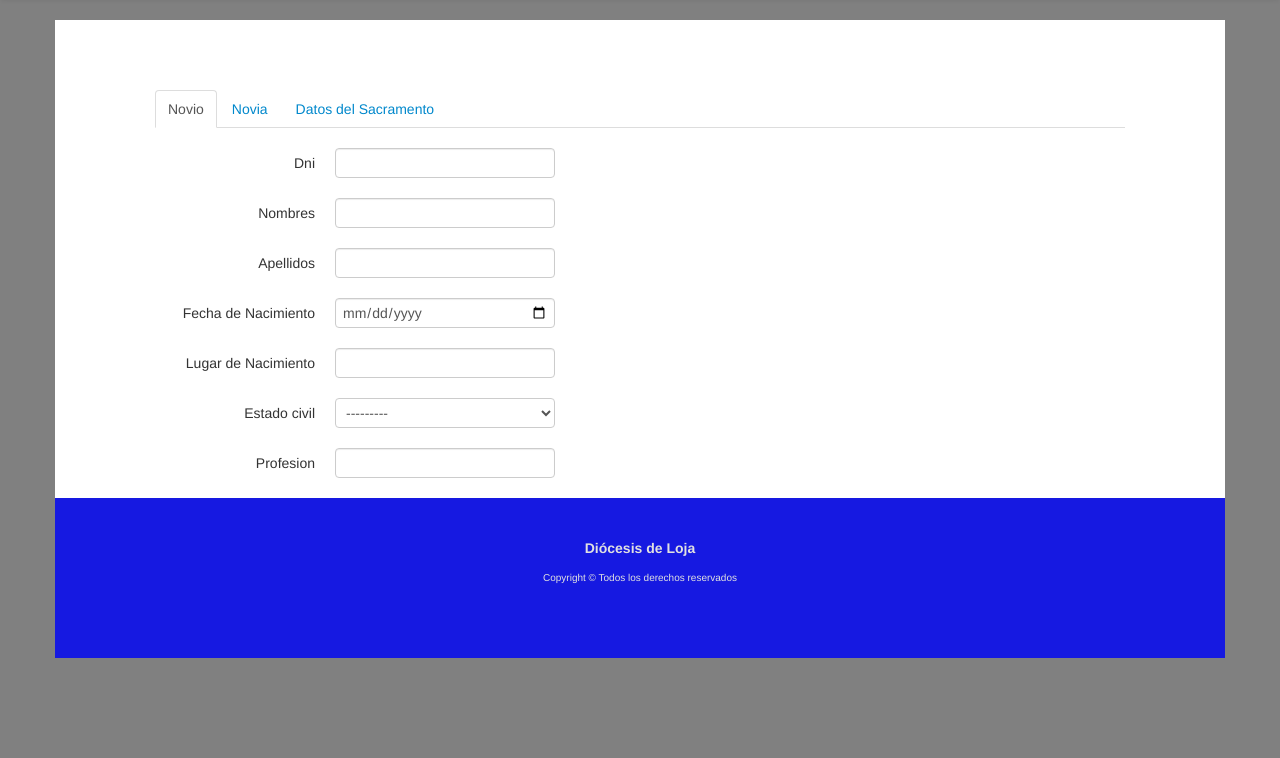
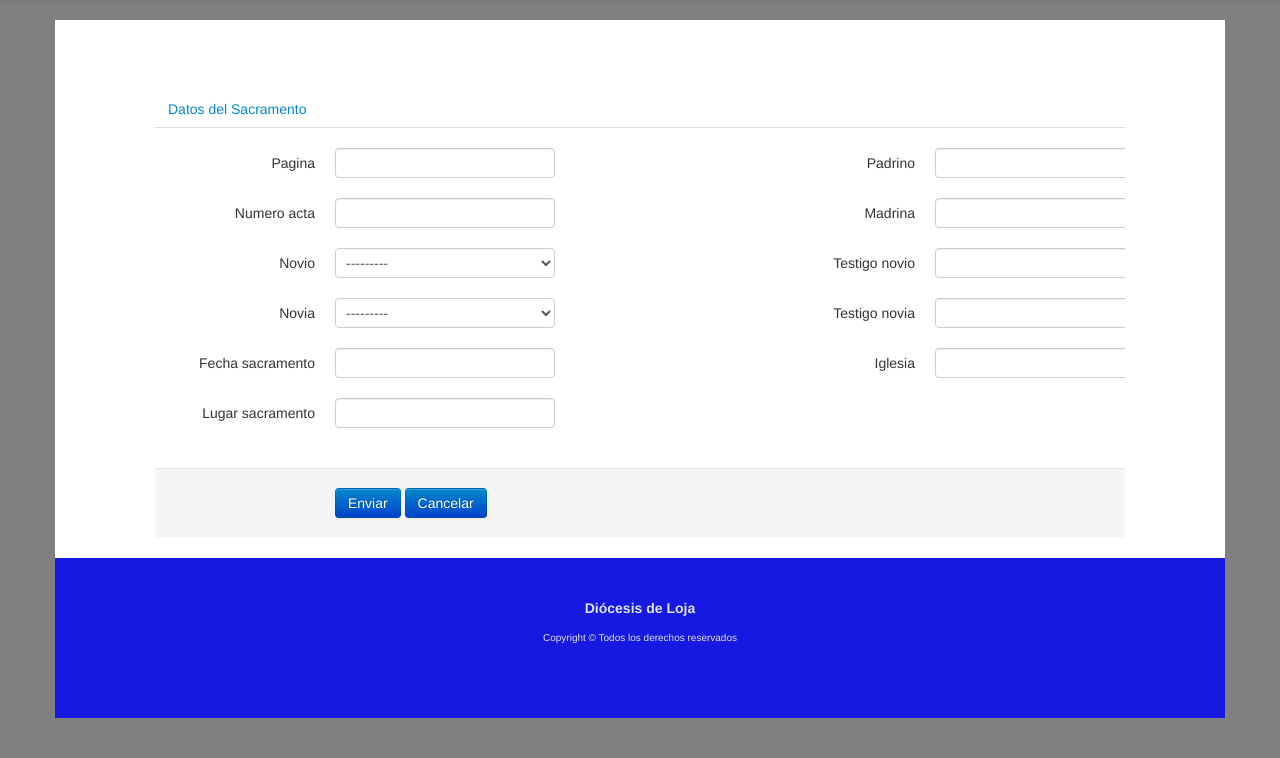
Before and after one commit to luchitoflores/ekklesia, a Django app: page /matrimonio/add/ in a window 1280 px wide. Shown: the part 42-800 px from the top of the page. Run offline with Django 3.2, Linux system fonts and the light colour scheme; data that the repository does not hold is empty; some libraries are stand-ins or nearby versions.

Commit message:
Matrimonio / Eucaristia

```diff
--- a/sacramentos/forms.py
+++ b/sacramentos/forms.py
@@ -44,6 +44,8 @@ class LibroForm(ModelForm):
 class MatrimonioForm(ModelForm):
 	class Meta():
 		model=Matrimonio
+		fields=('numero_acta','pagina','fecha_sacramento','lugar_sacramento','padrino','madrina',
+			'iglesia','novio','novia','testigo_novio','testigo_novia')
 
 class BautismoForm(ModelForm):
 	# bautizado=forms.CharField(widget=forms.TextInput())
@@ -55,7 +57,11 @@ class BautismoForm(ModelForm):
 class EucaristiaForm(ModelForm):
 	class Meta():
 		model=Eucaristia
+		fields=('numero_acta','pagina','feligres','fecha_sacramento','lugar_sacramento','padrino',
+			'madrina','iglesia')
 
 class ConfirmacionForm(ModelForm):
 	class Meta():
 		model=Confirmacion
+		fields=('numero_acta','pagina','confirmado','fecha_sacramento','lugar_sacramento','padrino',
+			'madrina','obispo','iglesia')
--- a/sacramentos/models.py
+++ b/sacramentos/models.py
@@ -70,7 +70,7 @@ class Sacramento(TimeStampedModel):
 
 
 class Bautismo(Sacramento):
-	bautizado=models.ForeignKey(PerfilUsuario, related_name='Bautizado',null=True,blank=True)
+	bautizado=models.OneToOneField(PerfilUsuario, related_name='Bautizado',null=True,blank=True)
 	abuelo_paterno = models.CharField(max_length=200)
 	abuela_paterna = models.CharField(max_length=200)
 	abuelo_materno = models.CharField(max_length=200)
@@ -85,7 +85,7 @@ class Bautismo(Sacramento):
 
 
 class Eucaristia(Sacramento):
-	feligres=models.ForeignKey(PerfilUsuario, related_name='Eucaristia',null=True,blank=True)
+	feligres=models.OneToOneField(PerfilUsuario, related_name='feligres', null=True,blank=True)
 
 	def __unicode__(self):
 		return '%s %s' %(self.feligres.user.first_name,self.feligres.user.last_name)
@@ -93,7 +93,7 @@ class Eucaristia(Sacramento):
 
 
 class Confirmacion(Sacramento):
-	confirmado=models.ForeignKey(PerfilUsuario, related_name='Confirmado',null=True,blank=True)
+	confirmado=models.OneToOneField(PerfilUsuario, related_name='Confirmado',null=True,blank=True)
 	obispo = models.CharField(max_length=200)
 
 	def __unicode__(self):
--- a/sacramentos/templates/matrimonio/matrimonio_form.html
+++ b/sacramentos/templates/matrimonio/matrimonio_form.html
@@ -17,14 +17,14 @@
 
 
 <ul class='nav nav-tabs'>
-	<li class='active'><a href="#id_datos_novio" data-toggle='tab'>Novio</a></li>
-	<li ><a href="#id_datos_novia" data-toggle='tab'>Novia</a></li>
+	<!--<li class='active'><a href="#id_datos_novio" data-toggle='tab'>Novio</a></li>
+	<li ><a href="#id_datos_novia" data-toggle='tab'>Novia</a></li>-->
 	<li><a href="#id_datos_matrimonio" data-toggle='tab'>Datos del Sacramento</a></li>
 
 </ul>
 
 <div class="tab-content">
-	<div id='id_datos_novio' class='tab-pane active'>
+	<!--<div id='id_datos_novio' class='tab-pane active'>
 		<form id='id_form_novio' class='form-horizontal'>
 			{%feligres%}
 		</form>
@@ -35,43 +35,49 @@
 		<form id='id_form_novia' class='form-horizontal'>
 			{%feligres%}
 		</form>
-	</div>
+	</div>-->
 
 
-	<div id="id_datos_matrimonio" class="tab-pane">
+	<div id="id_datos_matrimonio" class="tab-pane active">
 		<form id='id_form_matrimonio' action="." method='POST' class='form-horizontal'>
 			{% csrf_token%}
 			<div class='container'>
 				<div class='row'>
 					<div class='span6'>
 						<div class='control-group'>
-							<label for="id_pagina" class='control-label'>{{form.pagina.label}}</label>
+							<label for="id_pagina" class='control-label'>{{form_matrimonio.pagina.label}}</label>
 							<div class='controls'>
-								{{form.pagina}}
+								{{form_matrimonio.pagina}}
 							</div>
 						</div>
 						<div class='control-group'>
-							<label for="id_numero_acta" class='control-label'>{{form.numero_acta.label}}</label>
+							<label for="id_numero_acta" class='control-label'>{{form_matrimonio.numero_acta.label}}</label>
 							<div class='controls'>
-								{{form.numero_acta}}
+								{{form_matrimonio.numero_acta}}
 							</div>
 						</div>
 						<div class='control-group'>
-							<label for="id_tipo_sacramento" class='control-label'>{{form.tipo_sacramento.label}}</label>
+							<label for="id_novio" class='control-label'>{{form_matrimonio.novio.label}}</label>
 							<div class='controls'>
-								{{form.tipo_sacramento}}
+								{{form_matrimonio.novio}}
 							</div>
 						</div>
 						<div class='control-group'>
-							<label for="id_fecha_sacramento" class='control-label'>{{form.fecha_sacramento.label}}</label>
+							<label for="id_novia" class='control-label'>{{form_matrimonio.novia.label}}</label>
 							<div class='controls'>
-								{{form.fecha_sacramento}}
+								{{form_matrimonio.novia}}
 							</div>
 						</div>
 						<div class='control-group'>
-							<label for="id_lugar_sacramento" class='control-label'>{{form.lugar_sacramento.label}}</label>
+							<label for="id_fecha_sacramento" class='control-label'>{{form_matrimonio.fecha_sacramento.label}}</label>
 							<div class='controls'>
-								{{form.lugar_sacramento}}
+								{{form_matrimonio.fecha_sacramento}}
+							</div>
+						</div>
+						<div class='control-group'>
+							<label for="id_lugar_sacramento" class='control-label'>{{form_matrimonio.lugar_sacramento.label}}</label>
+							<div class='controls'>
+								{{form_matrimonio.lugar_sacramento}}
 							</div>
 						</div>
 
@@ -80,34 +86,34 @@
 					</div>
 					<div class='span6'>
 						<div class='control-group'>
-							<label for="id_padrino" class='control-label'>{{form.padrino.label}}</label>
+							<label for="id_padrino" class='control-label'>{{form_matrimonio.padrino.label}}</label>
 							<div class='controls'>
-								{{form.padrino}}
+								{{form_matrimonio.padrino}}
 							</div>
 						</div>
 						<div class='control-group'>
-							<label for="id_madrina" class='control-label'>{{form.madrina.label}}</label>
+							<label for="id_madrina" class='control-label'>{{form_matrimonio.madrina.label}}</label>
 							<div class='controls'>
-								{{form.madrina}}
+								{{form_matrimonio.madrina}}
 							</div>
 						</div>
 						<div class='control-group'>
-							<label for="id_testigo_novio" class='control-label'>{{form.testigo_novio.label}}</label>
+							<label for="id_testigo_novio" class='control-label'>{{form_matrimonio.testigo_novio.label}}</label>
 							<div class='controls'>
-								{{form.testigo_novio}}
+								{{form_matrimonio.testigo_novio}}
 							</div>
 						</div>
 						<div class='control-group'>
-							<label for="id_testigo_novia" class='control-label'>{{form.testigo_novia.label}}</label>
+							<label for="id_testigo_novia" class='control-label'>{{form_matrimonio.testigo_novia.label}}</label>
 							<div class='controls'>
-								{{form.testigo_novia}}
+								{{form_matrimonio.testigo_novia}}
 							</div>
 						</div>
 
 						<div class='control-group'>
-							<label for="id_iglesia" class='control-label'>{{form.iglesia.label}}</label>
+							<label for="id_iglesia" class='control-label'>{{form_matrimonio.iglesia.label}}</label>
 							<div class='controls'>
-								{{form.iglesia}}
+								{{form_matrimonio.iglesia}}
 							</div>
 						</div>
 
--- a/sacramentos/urls.py
+++ b/sacramentos/urls.py
@@ -4,10 +4,10 @@ from django.conf.urls import include, patterns, url
 from .views import (
 	usuarioCreateView, UsuarioListView,padre_create_view, feligres_create_view,edit_usuario_view,
 	LibroCreateView, LibroUpdateView ,LibroListView,
-	MatrimonioCreateView,MatrimonioListView,MatrimonioUpdateView,
+	matrimonio_create_view,MatrimonioListView,matrimonio_update_view,
 	bautismo_update_view, BautismoListView, bautismo_create_view,
-	EucaristiaCreateView,EucaristiaUpdateView,EucaristiaListView,
-	ConfirmacionCreateView,ConfirmacionUpdateView,ConfirmacionListView,
+	eucaristia_create_view,eucaristia_update_view,EucaristiaListView,
+	confirmacion_create_view,ConfirmacionUpdateView,ConfirmacionListView,
 
 	)
 urlpatterns = patterns('',
@@ -34,26 +34,26 @@ urlpatterns = patterns('',
 
 	#urls de matrimonio
 	url(r'^matrimonio/$',MatrimonioListView.as_view(),name='matrimonio_list'),
-	url(r'^matrimonio/add/$',MatrimonioCreateView.as_view(), name='matrimonio_create'),
-	url(r'^matrimonio/(?P<pk>\d+)/$',MatrimonioUpdateView.as_view(), name='matrimonio_update'),
+	url(r'^matrimonio/add/$',matrimonio_create_view, name='matrimonio_create'),
+	url(r'^matrimonio/(?P<pk>\d+)/$',matrimonio_update_view, name='matrimonio_update'),
 
 
 	#urls de Bautismo
 	#url(r'^usuario/(?P<id_fel>\d+)/bautismo/add/$',bautismo_create_view, name='bautismo_create'),
 	url(r'^bautismo/$',BautismoListView.as_view(),name='bautismo_list'),
 	url(r'^bautismo/add/$',bautismo_create_view, name='bautismo_create'),
-	url(r'^bautismo/(?P<pk>\d+)/$','sacramentos.views.bautismo_update_view', name='bautismo_update'),
+	url(r'^bautismo/(?P<pk>\d+)/$',bautismo_update_view, name='bautismo_update'),
 
 
 	#urls de Eucaristia
 	url(r'^eucaristia/$',EucaristiaListView.as_view(),name='eucaristia_list'),
-	url(r'^eucaristia/add/$',EucaristiaCreateView.as_view(), name='eucaristia_create'),
-	url(r'^eucaristia/(?P<pk>\d+)/$',EucaristiaUpdateView.as_view(), name='eucaristia_update'),
+	url(r'^eucaristia/add/$','sacramentos.views.eucaristia_create_view', name='eucaristia_create'),
+	url(r'^eucaristia/(?P<pk>\d+)/$',eucaristia_update_view, name='eucaristia_update'),
 
 
 	#urls de Confirmacion
 	url(r'^confirmacion/$',ConfirmacionListView.as_view(),name='confirmacion_list'),
-	url(r'^confirmacion/add/$',ConfirmacionCreateView.as_view(), name='confirmacion_create'),
+	url(r'^confirmacion/add/$',confirmacion_create_view, name='confirmacion_create'),
 	url(r'^confirmacion/(?P<pk>\d+)/$',ConfirmacionUpdateView.as_view(), name='confirmacion_update'),
 
 
--- a/sacramentos/views.py
+++ b/sacramentos/views.py
@@ -130,17 +130,60 @@ class LibroListView(ListView):
 
 # VISTAS PARA ADMIN MATRIMONIO
 
-class MatrimonioCreateView(CreateView):
-	model=Matrimonio
-	form_class=MatrimonioForm
-	template_name='matrimonio/matrimonio_form.html'
-	success_url='/matrimonio/'
+# class MatrimonioCreateView(CreateView):
+# 	model=Matrimonio
+# 	form_class=MatrimonioForm
+# 	template_name='matrimonio/matrimonio_form.html'
+# 	success_url='/matrimonio/'
+
+def matrimonio_create_view(request):
+	if(request.method=='POST'):
+		form_matrimonio=MatrimonioForm(request.POST)
+		if(form_matrimonio.is_valid()):
+			matrimonio=form_matrimonio.save(commit=False)
+			matrimonio.tipo_sacramento='Matrimonio'
+			novio=matrimonio.novio
+			novia=matrimonio.novia
+			novio.estado_civil='Casado/a'
+			novia.estado_civil='Casado/a'
+			novio.save()
+			novia.save()
+			matrimonio.novio=novio
+			# matrimonio.novia.estado_civil='Casado/a'
+			if(matrimonio.novio.estado_civil=='Casado/a' and matrimonio.novia.estado_civil=='Casado/a'):
+				matrimonio.save()
+				return HttpResponseRedirect('/matrimonio')
+			else:
+				messages.add_message(request, messages.WARNING, {'Matrimonio':'error de estado civil'})
+		else:
+			messages.add_message(request, messages.WARNING, {'Matrimonio':form_matrimonio.errors})
+	else:
+		form_matrimonio=MatrimonioForm()
+	ctx={'form_matrimonio':form_matrimonio}
+	return render(request,'matrimonio/matrimonio_form.html',ctx)
 
 
-class MatrimonioUpdateView(UpdateView):
-	model=Matrimonio
-	template_name='matrimonio/matrimonio_form.html'
-	success_url='/matrimonio/'
+# class MatrimonioUpdateView(UpdateView):
+# 	model=Matrimonio
+# 	template_name='matrimonio/matrimonio_form.html'
+# 	success_url='/matrimonio/'
+
+def matrimonio_update_view(request,pk):
+	matrimonio=get_object_or_404(Matrimonio,pk=pk)
+	if request.method == 'POST':
+		form_matrimonio = MatrimonioForm(request.POST,instance=matrimonio)
+		if form_matrimonio.is_valid():
+			form_matrimonio.save()
+			return HttpResponseRedirect('/matrimonio')
+		else:
+			messages.add_message(request, messages.WARNING, {'Matrimonio':form_matrimonio.errors})
+
+	else:
+		form_matrimonio= MatrimonioForm(instance=matrimonio)
+
+	ctx = {'form_matrimonio': form_matrimonio}
+	return render(request, 'matrimonio/matrimonio_form.html', ctx)
+
 
 
 class MatrimonioListView(ListView):
@@ -151,24 +194,18 @@ class MatrimonioListView(ListView):
 # VISTAS PARA ADMIN DE BAUTISMO
 
 def bautismo_create_view(request):
-	#fel=PerfilUsuario.objects.get(id=id_fel)
 	if(request.method == 'POST' ):
-		#formUser=UsuarioForm(request.POST)
-		# formPerfil=PerfilUsuarioForm(request.POST)
 		formBautismo=BautismoForm(request.POST)
 		if formBautismo.is_valid():
 			#perfil=formPerfil.save(commit=False)
 			bautismo=formBautismo.save(commit=False)
 			tipo_sacramento = 'Bautismo'
 			bautismo.tipo_sacramento = tipo_sacramento
-			# perfil.save()
 			bautismo.save()
 			return HttpResponseRedirect('/bautismo')
 		else:
 			messages.add_message(request, messages.WARNING, {'Bautismo':formBautismo.errors})
 	else:
-		# formUser=UsuarioForm()
-		#formPerfil=PerfilUsuarioForm()
 		formBautismo=BautismoForm()
 
 	ctx={'formBautismo':formBautismo}
@@ -182,6 +219,8 @@ def bautismo_create_view(request):
 # 	form_class=BautismoForm
 # 	success_url='/bautismo/'
 
+
+
 def bautismo_update_view(request,pk):
 	bautismo= get_object_or_404(Bautismo, pk=pk)
 	# perfil= bautismo.bautizado
@@ -194,9 +233,6 @@ def bautismo_update_view(request,pk):
 			return HttpResponseRedirect('/bautismo')
 		else:
 			messages.add_message(request, messages.WARNING, {'Bautismo':bautismo_form.errors})
-
-
-
 	else:
 		bautismo_form = BautismoForm(instance=bautismo)
 		# perfil_form = PerfilUsuarioForm(instance=perfil)
@@ -219,16 +255,50 @@ class BautismoListView(ListView):
 
 # VISTAS PARA ADMIN DE EUCARISTIA
 
-class EucaristiaCreateView(CreateView):
-	model=Eucaristia
-	template_name='eucaristia/eucaristia_form.html'
-	success_url='/eucaristia/'
+# class EucaristiaCreateView(CreateView):
+# 	model=Eucaristia
+# 	template_name='eucaristia/eucaristia_form.html'
+# 	success_url='/eucaristia/'
 
 
-class EucaristiaUpdateView(UpdateView):
-	model=Eucaristia
-	template_name='eucaristia/eucaristia_form.html'
-	success_url='/eucaristia/'
+def eucaristia_create_view(request):
+	if request.method == 'POST':
+		form_eucaristia=EucaristiaForm(request.POST)
+		if form_eucaristia.is_valid():
+			eucaristia=form_eucaristia.save(commit=False)
+			tipo_sacramento='Eucaristia'
+			eucaristia.tipo_sacramento=tipo_sacramento
+			eucaristia.save()
+			return HttpResponseRedirect('/eucaristia')
+		else:
+			messages.add_message(request,messages.WARNING,{'Eucaristia':form_eucaristia.errors})
+	else:
+		form_eucaristia=EucaristiaForm()
+
+	ctx={'form_eucaristia':form_eucaristia}
+	return render(request,'eucaristia/eucaristia_form.html',ctx)
+
+
+# class EucaristiaUpdateView(UpdateView):
+# 	model=Eucaristia
+# 	template_name='eucaristia/eucaristia_form.html'
+# 	success_url='/eucaristia/'
+
+def eucaristia_update_view(request,pk):
+	eucaristia=get_object_or_404(Eucaristia,pk=pk)
+	if(request.method == 'POST'):
+		form_eucaristia=EucaristiaForm(request.POST,instance=eucaristia)
+		if(form_eucaristia.is_valid()):
+			form_eucaristia.save()
+			return HttpResponseRedirect('/eucaristia')
+		else:
+			messages.add_message(request,messages.WARNING,{'Eucaristia':form_eucaristia.errors})
+	else:
+		form_eucaristia=EucaristiaForm(instance=eucaristia)
+	ctx={'form_eucaristia':form_eucaristia}
+	return render(request,'eucaristia/eucaristia_form.html',ctx)
+
+
 
 class EucaristiaListView(ListView):
 	model=Eucaristia
@@ -236,10 +306,28 @@ class EucaristiaListView(ListView):
 
 # VISTAS PARA ADMIN DE CONFIRMACION
 
-class ConfirmacionCreateView(CreateView):
-	model=Confirmacion
-	template_name='confirmacion/confirmacion_form.html'
-	success_url='/confirmacion/'
+# class ConfirmacionCreateView(CreateView):
+# 	model=Confirmacion
+# 	template_name='confirmacion/confirmacion_form.html'
+# 	success_url='/confirmacion/'
+
+def confirmacion_create_view(request):
+	if(request.method=='POST'):
+		form_confirmacion=ConfirmacionForm()
+		if(form_confirmacion.is_valid()):
+			confirmacion=form.confirmacion.save(commit=False)
+			confirmacion.tipo_sacramento='Confirmacion'
+			confirmacion.save()
+			return HttpResponseRedirect('/confirmacion')
+		else:
+			messages.add_message(request,messages.WARNING,{'Confirmacion':form_confirmacion.errors})
+	else:
+		form_confirmacion=ConfirmacionForm()
+	ctx={'form_confirmacion':form_confirmacion}
+	return render(request,'confirmacion/confirmacion_form.html',ctx)
+
+
+
 
 class ConfirmacionUpdateView(UpdateView):
 	model=Confirmacion
--- a/templates/includes/menubar.html
+++ b/templates/includes/menubar.html
@@ -17,7 +17,7 @@
 					<a class="dropdown-toggle" data-toggle="dropdown" href="#">Sacramentos <b class="caret"></b></a>
 					<ul class="dropdown-menu">
 						<li><a href="{% url 'bautismo_list'%}">Bautismo</a></li>
-						<li><a href="{% url 'bautismo_list'%}">Primera Comunión</a></li>
+						<li><a href="{% url 'eucaristia_list'%}">Primera Comunión</a></li>
 						<li><a href="{% url 'confirmacion_list'%}">Corfirmación</a></li>
 						<li><a href="{% url 'matrimonio_list'%}">Matrimonio</a></li>
 					</ul>
```
Also changed, not shown: sacramentos/templates/confirmacion/confirmacion_form.html (+22 -22 lines), sacramentos/templates/eucaristia/eucaristia_form.html (+21 -21 lines), 7 other files.
